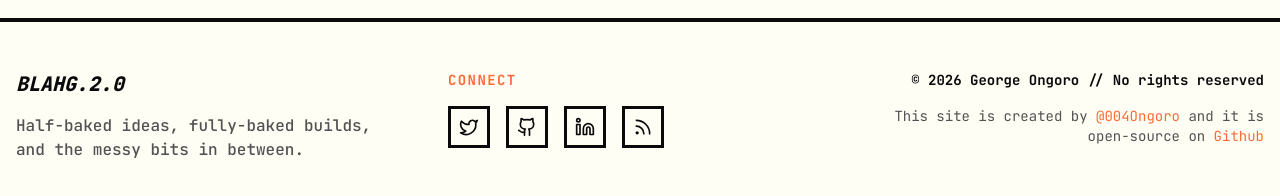
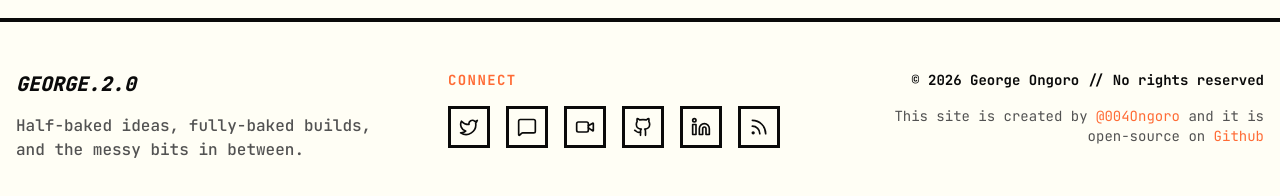
Before and after one commit to 004Ongoro/blahg-2.0, a Next.js app: page /tags in a window 1280 px wide. Shown: the part 590-786 px from the top of the page. Built offline with nearby package versions, Linux system fonts and the light colour scheme; no server answers; the database is empty.

Commit message:
Add socials

```diff
--- a/components/Footer.tsx
+++ b/components/Footer.tsx
@@ -1,9 +1,10 @@
-// components/Footer.tsx
 import Link from 'next/link'
-import { Github, Twitter, Linkedin, Rss } from 'lucide-react'
+import { Github, Twitter, Linkedin, Rss, MessageSquare, Video } from 'lucide-react'
 
 const socials = [
   { name: 'Twitter', href: 'https://x.com/ongorogeorg_e', icon: <Twitter size={20} /> },
+  { name: 'Bluesky', href: 'https://bsky.app/profile/ongoro.top', icon: <MessageSquare size={20} /> },
+  { name: 'TikTok', href: 'https://www.tiktok.com/@developer.george', icon: <Video size={20} /> },
   { name: 'GitHub', href: 'https://github.com/004Ongoro', icon: <Github size={20} /> },
   { name: 'LinkedIn', href: 'https://linkedin.com/in/georgeongoro2', icon: <Linkedin size={20} /> },
   { name: 'RSS', href: '/rss.xml', icon: <Rss size={20} /> },
@@ -14,7 +15,7 @@ export function Footer() {
     <footer className="border-t-4 border-foreground bg-card mt-20">
       <div className="max-w-7xl mx-auto px-4 py-12 grid grid-cols-1 md:grid-cols-3 gap-12">
         <div className="space-y-4">
-          <h3 className="text-xl font-black uppercase italic">blahg.2.0</h3>
+          <h3 className="text-xl font-black uppercase italic">george.2.0</h3>
           <p className="text-muted-foreground font-medium">
             Half-baked ideas, fully-baked builds, and the messy bits in between.
           </p>
--- a/components/Header.tsx
+++ b/components/Header.tsx
@@ -30,7 +30,7 @@ export function Header() {
     <header className="sticky top-0 z-50 w-full border-b-4 border-foreground bg-background">
       <nav className="max-w-7xl mx-auto px-4 h-16 flex items-center justify-between">
         <Link href="/" className="text-2xl font-black uppercase tracking-tighter hover:text-accent transition-colors">
-          blahg<span className="text-accent">.</span>2.0
+          george<span className="text-accent">.</span>2.0
         </Link>
 
         {/* Desktop Nav */}
```
